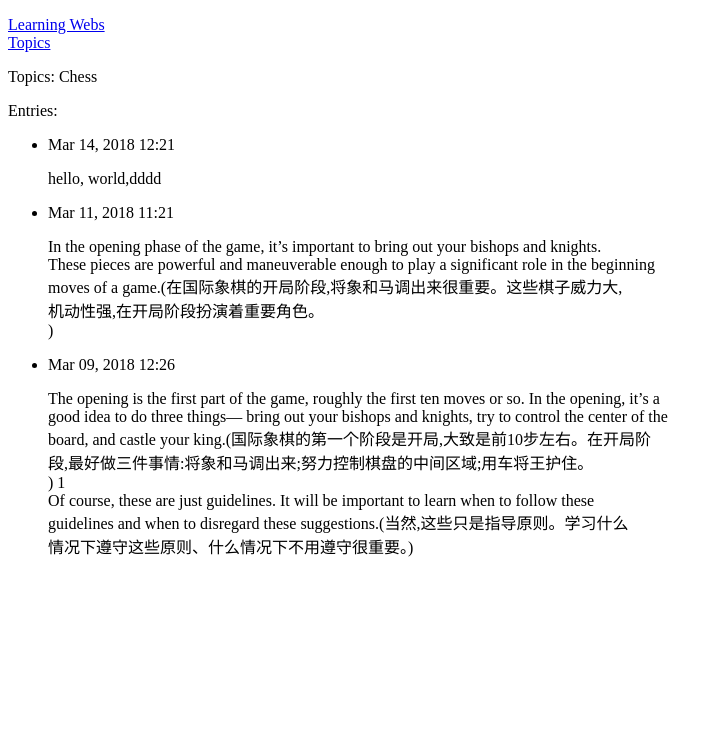
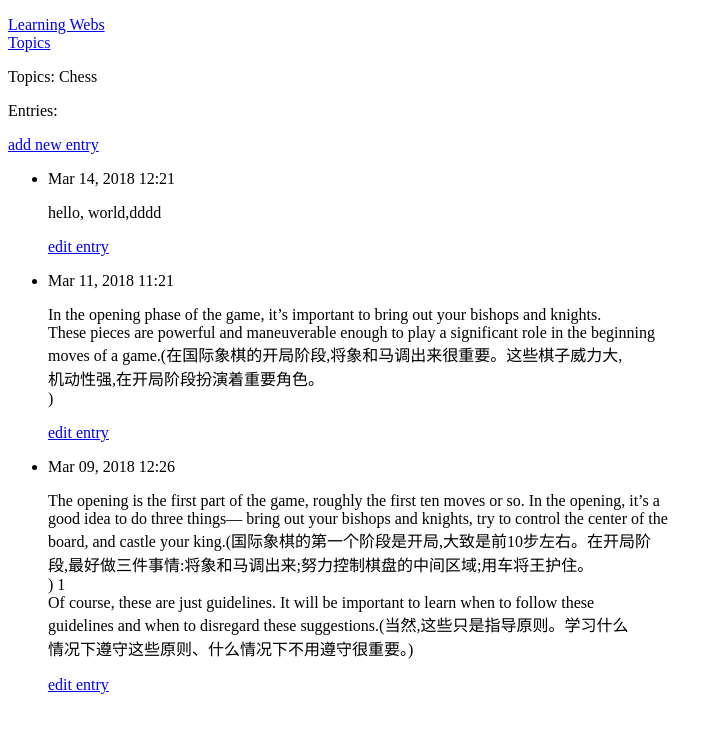
Before and after one commit to KidSea/Python, a Django app: page /topics/1/ in a window 1280 px wide. Shown: the top 733 px of the page, without its empty margins (0-723 px from the left). Run offline with Django 3.2, Linux system fonts and the light colour scheme; data comes from the database, SQL or seed files in the repository; both versions use the stored data as it was after the commit.

Commit message:
learning web day4

```diff
--- a/src/Web/learning_webs/templates/learning_webs/topic.html
+++ b/src/Web/learning_webs/templates/learning_webs/topic.html
@@ -11,11 +11,18 @@
   <p>Topics: {{topic}}</p>
 
   <p>Entries:</p>
+  <p>
+    <a href="{% url 'learning_webs:new_entry' topic.id %}">add new entry</a>
+  </p>
   <ul>
       {% for entry in entries %}
         <li>
             <p>{{ entry.date_added|date:'M d, Y H:i' }}</p>
             <p>{{ entry.text|linebreaks }}</p>
+
+            <p>
+                <a href="{% url 'learning_webs:edit_entry' entry.id %}">edit entry</a>
+            </p>
         </li>
       {% empty %}
         <li>
--- a/src/Web/learning_webs/templates/learning_webs/topics.html
+++ b/src/Web/learning_webs/templates/learning_webs/topics.html
@@ -19,6 +19,8 @@
         <li>No topics have been added yet.</li>
       {% endfor %}
   </ul>
+
+  <a href="{% url 'learning_webs:new_topic' %}">Add a new topic:</a>
 {% endblock content %}
 </body>
 </html>
--- a/src/Web/learning_webs/urls.py
+++ b/src/Web/learning_webs/urls.py
@@ -12,4 +12,10 @@ urlpatterns = [
     url(r'^topics/$', views.topics, name='topics'),
     # 特定主题的详细页面
     url(r'^topics/(?P<topic_id>\d+)/$', views.topic, name='topic'),
+    # 用于添加新主题的网页
+    url(r'^new_topic/$', views.new_topic, name='new_topic'),
+    # 用于添加新条目的页面
+    url(r'^new_entry/(?P<topic_id>\d+)/$', views.new_entry, name='new_entry'),
+    # 用于编辑条目的页面
+    url(r'^edit_entry/(?P<entry_id>\d+)/$', views.edit_entry,name='edit_entry'),
 ]
--- a/src/Web/learning_webs/views.py
+++ b/src/Web/learning_webs/views.py
@@ -3,8 +3,11 @@ from django.shortcuts import render
 # Create your views here.
 
 from django.shortcuts import render
+from django.http import HttpResponseRedirect
+from django.urls import reverse
 
-from .models import Topic
+from .models import Topic, Entry
+from .forms import TopicForm, EntryForm
 
 # 在这里创建视图
 
@@ -24,3 +27,55 @@ def topic(request, topic_id):
     entries = topic.entry_set.order_by('-date_added')
     context = {'topic': topic, 'entries': entries}
     return render(request, 'learning_webs/topic.html', context)
+
+def new_topic(request):
+    """添加新主题"""
+    if request.method != 'POST':
+        # 未提交数据，创建一个新表单
+        form = TopicForm()
+    else:
+        # POST提交的数据，对数据进行处理
+        form = TopicForm(request.POST)
+        if form.is_valid():
+            form.save()
+            return HttpResponseRedirect(reverse('learning_webs:topics'))
+
+    context = {'form': form}
+    return  render(request, 'learning_webs/new_topic.html', context)
+
+def new_entry(request, topic_id):
+    """在特定的主题中添加新条目"""
+    topic = Topic.objects.get(id=topic_id)
+
+    if request.method != 'POST':
+        # 未提交数据，创建一个表单
+        form = EntryForm()
+    else:
+        # POST提交的数据,对数据进行处理
+        form = EntryForm(data=request.POST)
+        if form.is_valid():
+            new_entry = form.save(commit=False)
+            new_entry.topic = topic
+            new_entry.save()
+            return HttpResponseRedirect(reverse('learning_webs:topic', args=[topic_id]))
+
+    context = {'topic': topic,'form': form}
+    return  render(request, 'learning_webs/new_entry.html', context)
+
+def edit_entry(request, entry_id):
+    """在特定的主题中添加新条目"""
+    entry = Entry.objects.get(id=entry_id)
+    topic = entry.topic
+
+    if request.method != 'POST':
+        # 未提交数据，创建一个表单
+        form = EntryForm(instance=entry)
+    else:
+        # POST提交的数据,对数据进行处理
+        form = EntryForm(instance=entry,data=request.POST)
+        if form.is_valid():
+            form.save()
+            return HttpResponseRedirect(reverse('learning_webs:topic', args=[topic.id]))
+
+    context = {'entry': entry,'topic': topic,'form': form}
+    return  render(request, 'learning_webs/edit_entry.html', context)
```
Also changed, not shown: src/Web/learning_webs/forms.py (added, +19 -0 lines), src/Web/learning_webs/templates/learning_webs/edit_entry.html (added, +23 -0 lines), src/Web/learning_webs/templates/learning_webs/new_entry.html (added, +22 -0 lines), src/Web/learning_webs/templates/learning_webs/new_topic.html (added, +20 -0 lines), src/Web/db.sqlite3.
